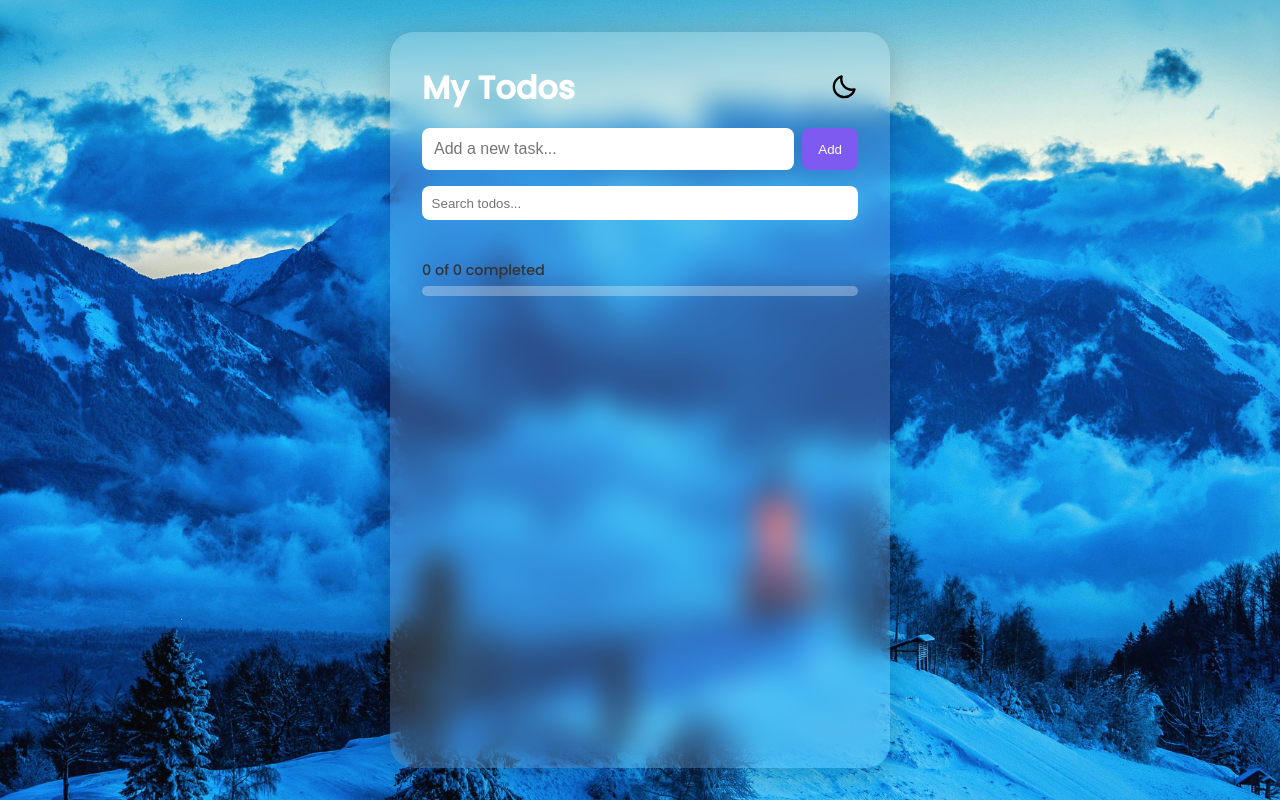
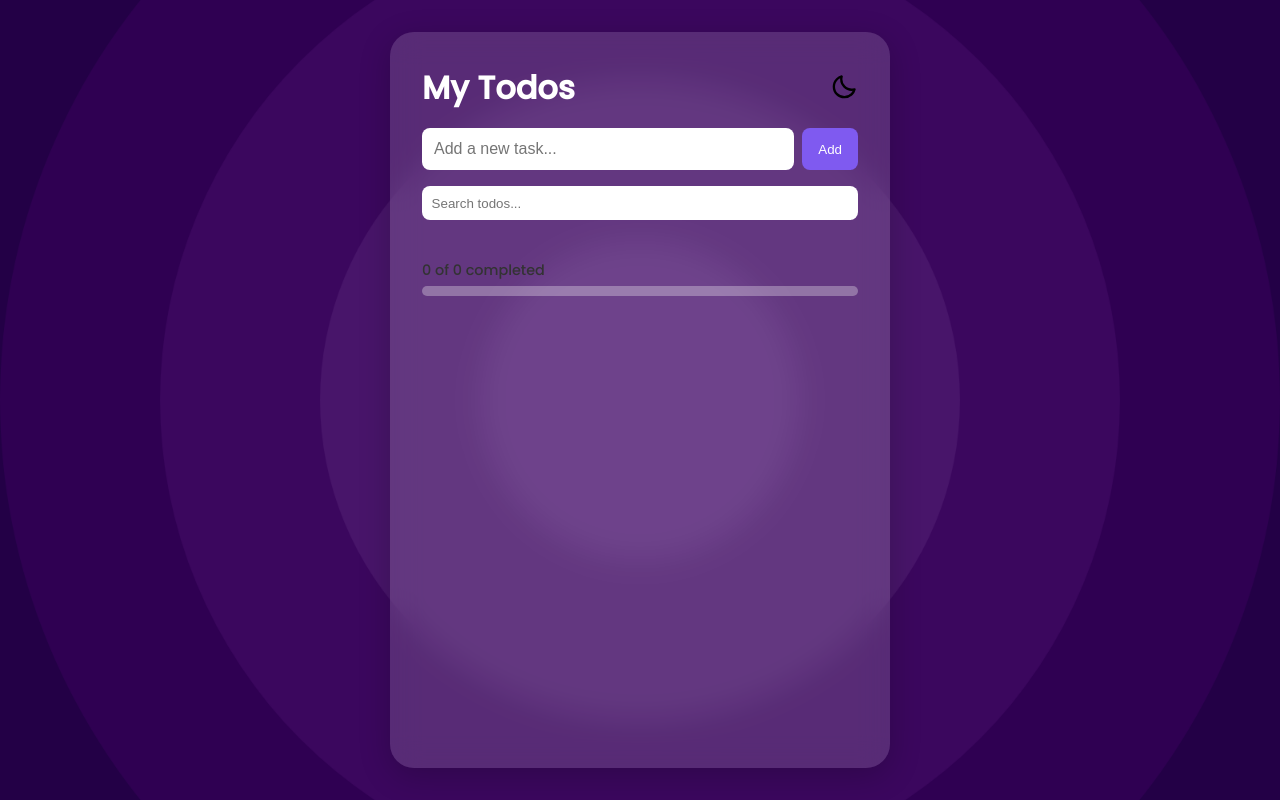
Before and after one commit to AsraKumari/todo-list-app, a plain HTML site: page index.html in a window 1280 px wide. Drawn offline with Linux system fonts and the light colour scheme.

Commit message:
Updated images and removed unused files

```diff
--- a/style.css
+++ b/style.css
@@ -8,7 +8,7 @@
 
 body {
   font-family: 'Poppins', sans-serif;
-  background: url('background.jpg') no-repeat center center/cover;
+  background: url('bullseye-gradient.png') no-repeat center center/cover;
   color: #333;
   min-height: 100vh;
   display: flex;
```
Also changed, not shown: background.jpg (deleted), bullseye-gradient.png (added), 1 other file.
